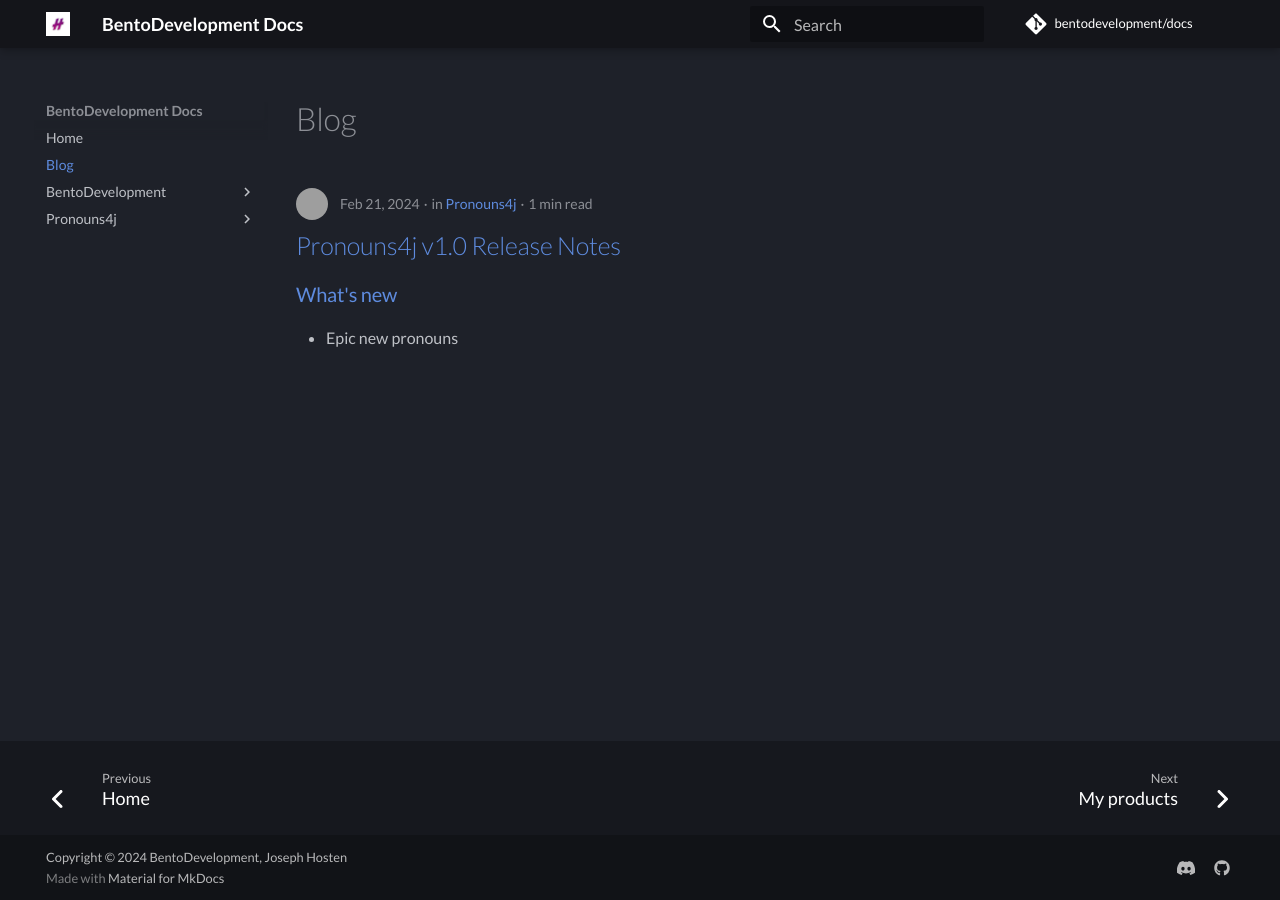
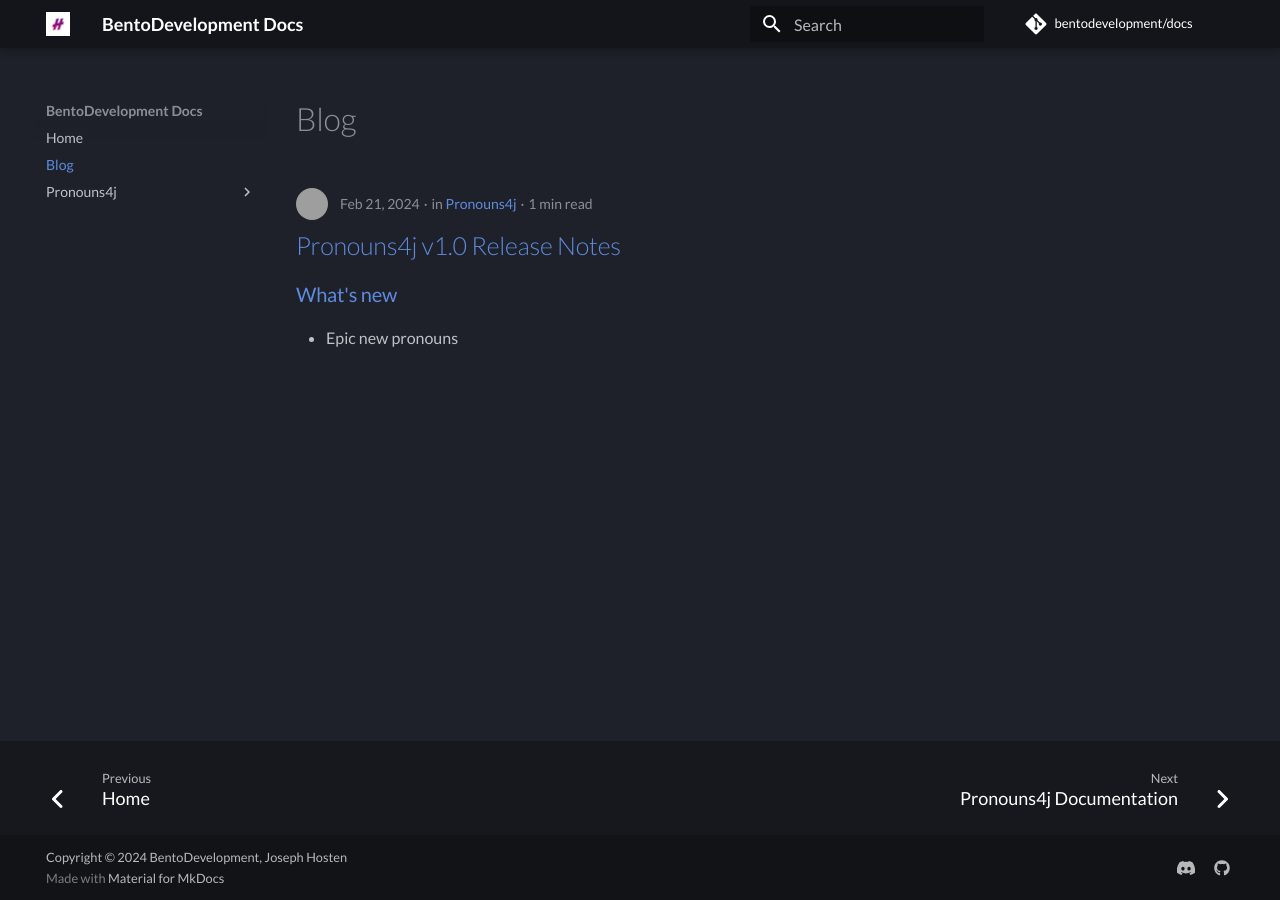
Before and after one commit to BentoDevelopment/docs, an MkDocs documentation site: the page built from docs/blog/index.md, in a window 1280 px wide. Built offline with MkDocs 1.6.1 and Material for MkDocs 9.7.7, drawn with Linux system fonts in a browser that asks for light colours; comment, search, counter and statistics services are not loaded; grey boxes are pictures that could not be loaded.

Commit message:
docs: update nav bar

```diff
--- a/docs/products/index.md
+++ /dev/null
@@ -1,5 +0,0 @@
----
-title: My products
----
-
-# Products
--- a/mkdocs.yml
+++ b/mkdocs.yml
@@ -9,8 +9,6 @@ repo_url: https://github.com/BentoDevelopment/docs/
 nav:
   - Home: index.md
   - Blog: blog/index.md
-  - BentoDevelopment:
-      - products/index.md
   - Pronouns4j:
     - pronouns4j/index.md
     - pronouns4j/changelog.md
```
